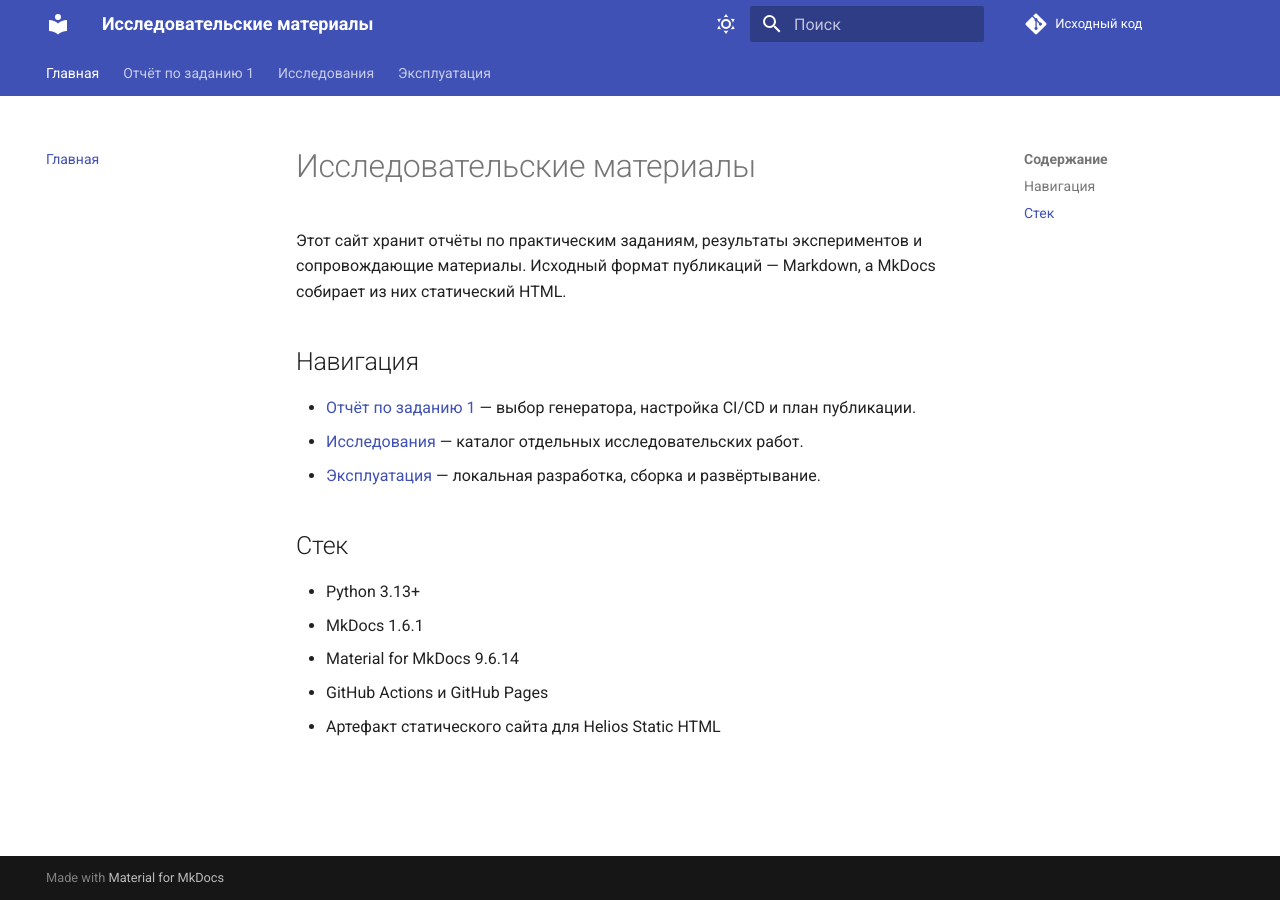
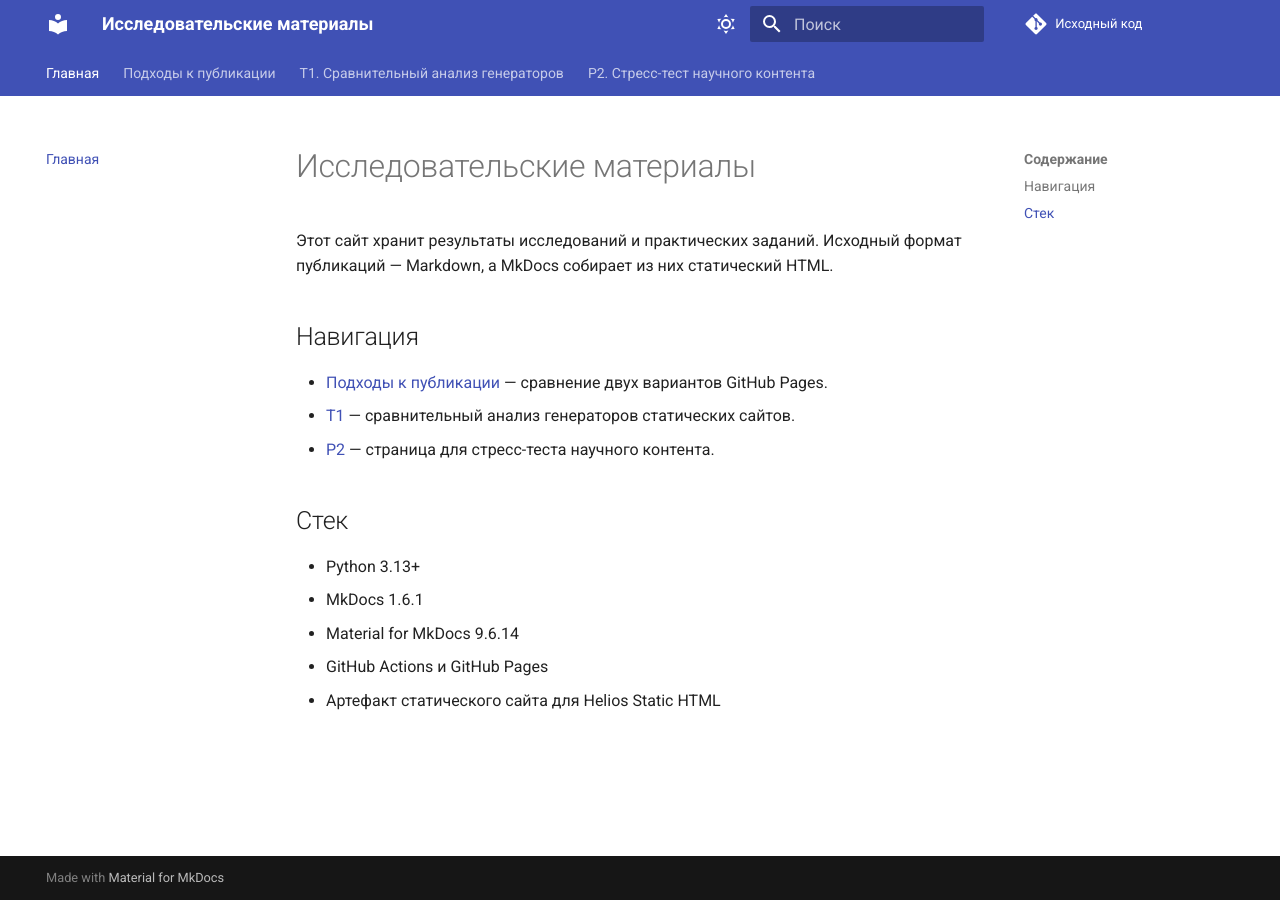
Before and after one commit to L1oneSs/project-python, an MkDocs documentation site: the page built from docs/index.md, in a window 1280 px wide. Built offline with MkDocs 1.6.1 and Material for MkDocs 9.7.7, drawn with Linux system fonts in a browser that asks for light colours; comment, search, counter and statistics services are not loaded.

Commit message:
Add publication methods and research task pages

```diff
--- a/docs/index.md
+++ b/docs/index.md
@@ -1,12 +1,12 @@
 # Исследовательские материалы
 
-Этот сайт хранит отчёты по практическим заданиям, результаты экспериментов и сопровождающие материалы. Исходный формат публикаций — Markdown, а MkDocs собирает из них статический HTML.
+Этот сайт хранит результаты исследований и практических заданий. Исходный формат публикаций — Markdown, а MkDocs собирает из них статический HTML.
 
 ## Навигация
 
-- [Отчёт по заданию 1](assignment-1.md) — выбор генератора, настройка CI/CD и план публикации.
-- [Исследования](research/index.md) — каталог отдельных исследовательских работ.
-- [Эксплуатация](operations.md) — локальная разработка, сборка и развёртывание.
+- [Подходы к публикации](publication-methods.md) — сравнение двух вариантов GitHub Pages.
+- [T1](t1.md) — сравнительный анализ генераторов статических сайтов.
+- [P2](p2.md) — страница для стресс-теста научного контента.
 
 ## Стек
 
--- a/mkdocs.yml
+++ b/mkdocs.yml
@@ -50,8 +50,6 @@
 strict: true
 nav:
   - Главная: index.md
-  - Отчёт по заданию 1: assignment-1.md
-  - Исследования:
-      - Как добавлять материалы: research/index.md
-      - Пример исследования: research/example.md
-  - Эксплуатация: operations.md
+  - Подходы к публикации: publication-methods.md
+  - T1. Сравнительный анализ генераторов: t1.md
+  - P2. Стресс-тест научного контента: p2.md
```
Also changed, not shown: docs/assignment-1.md (deleted, +0 -128 lines), docs/operations.md (deleted, +0 -20 lines), docs/p2.md (added, +3 -0 lines), docs/publication-methods.md (added, +52 -0 lines), docs/research/example.md (deleted, +0 -11 lines), docs/research/index.md (deleted, +0 -14 lines), docs/t1.md (added, +3 -0 lines).
